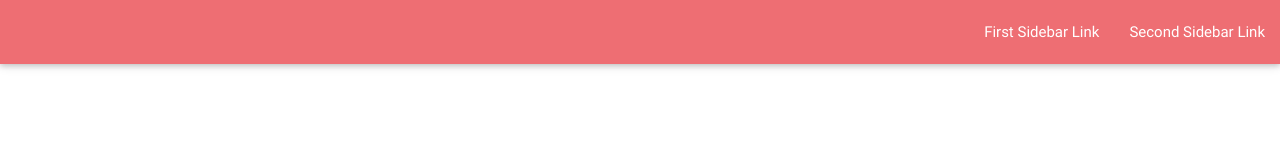
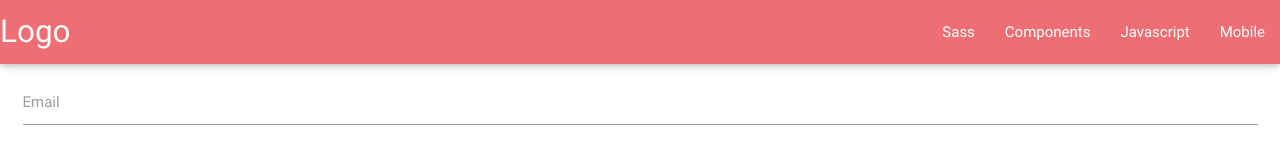
Before and after one commit to asbtho/dhis2-orgunit, a website: page app/index.html in a window 1280 px wide. Drawn offline with Linux system fonts and the light colour scheme.

Commit message:
starting on factory test soon

```diff
--- a/app/index.html
+++ b/app/index.html
@@ -7,6 +7,26 @@
 </head>
 
 <body ng-app="orgunitmanager">
+	<!--============= NAVBAR =============-->
+	<nav>
+		<div class="nav-wrapper">
+			<a href="#!" class="brand-logo">Logo</a>
+			<a href="#" data-activates="mobile-demo" class="button-collapse"><i class="mdi-navigation-menu"></i></a>
+			<ul class="right hide-on-med-and-down">
+				<li><a href="#">Sass</a></li>
+				<li><a href="#">Components</a></li>
+				<li><a href="#">Javascript</a></li>
+				<li><a href="#">Mobile</a></li>
+			</ul>
+			<ul class="side-nav" id="mobile-demo">
+				<li><a href="#">Sass</a></li>
+				<li><a href="#">Components</a></li>
+				<li><a href="#">Javascript</a></li>
+				<li><a href="#">Mobile</a></li>
+			</ul>
+		</div>
+	</nav>
+	<!--============= END NAVBAR =============-->
 	<div ui-view></div>
 
 	<script src="js/jquery.min.js"></script>
--- a/app/templates/home.html
+++ b/app/templates/home.html
@@ -1,11 +1,13 @@
-<nav>
-  <ul class="right hide-on-med-and-down">
-    <li><a href="#!">First Sidebar Link</a></li>
-    <li><a href="#!">Second Sidebar Link</a></li>
-  </ul>
-  <ul id="slide-out" class="side-nav">
-    <li><a href="#!">First Sidebar Link</a></li>
-    <li><a href="#!">Second Sidebar Link</a></li>
-  </ul>
-  <a href="#" data-activates="slide-out" class="button-collapse"><i class="mdi-navigation-menu"></i></a>
-</nav>
+<!--
+##Testing factories with web api##
+-->
+<div class="row">
+	<form class="col s12">
+		<div class="row">
+			<div class="input-field col s12">
+				<input id="email" type="email" class="validate">
+				<label for="email" data-error="wrong" data-success="right">Email</label>
+			</div>
+		</div>
+	</form>
+</div>
```
